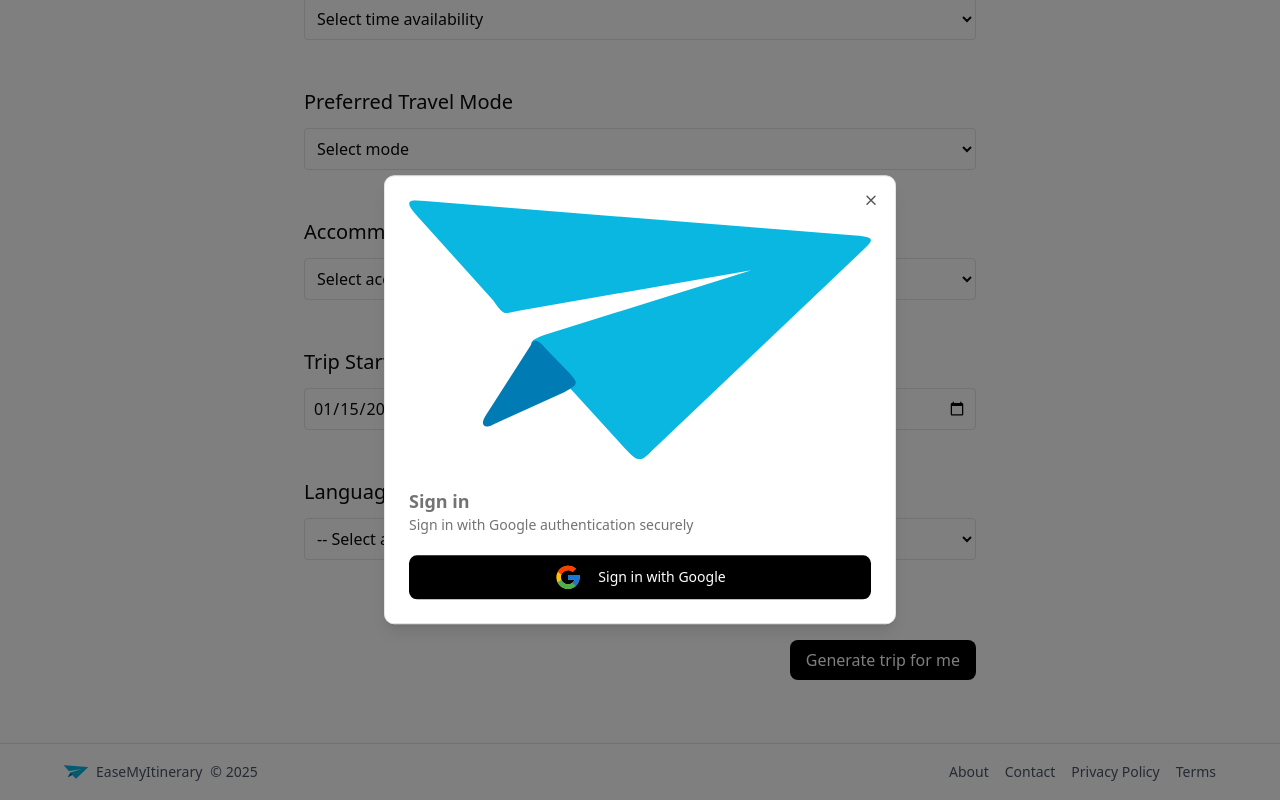
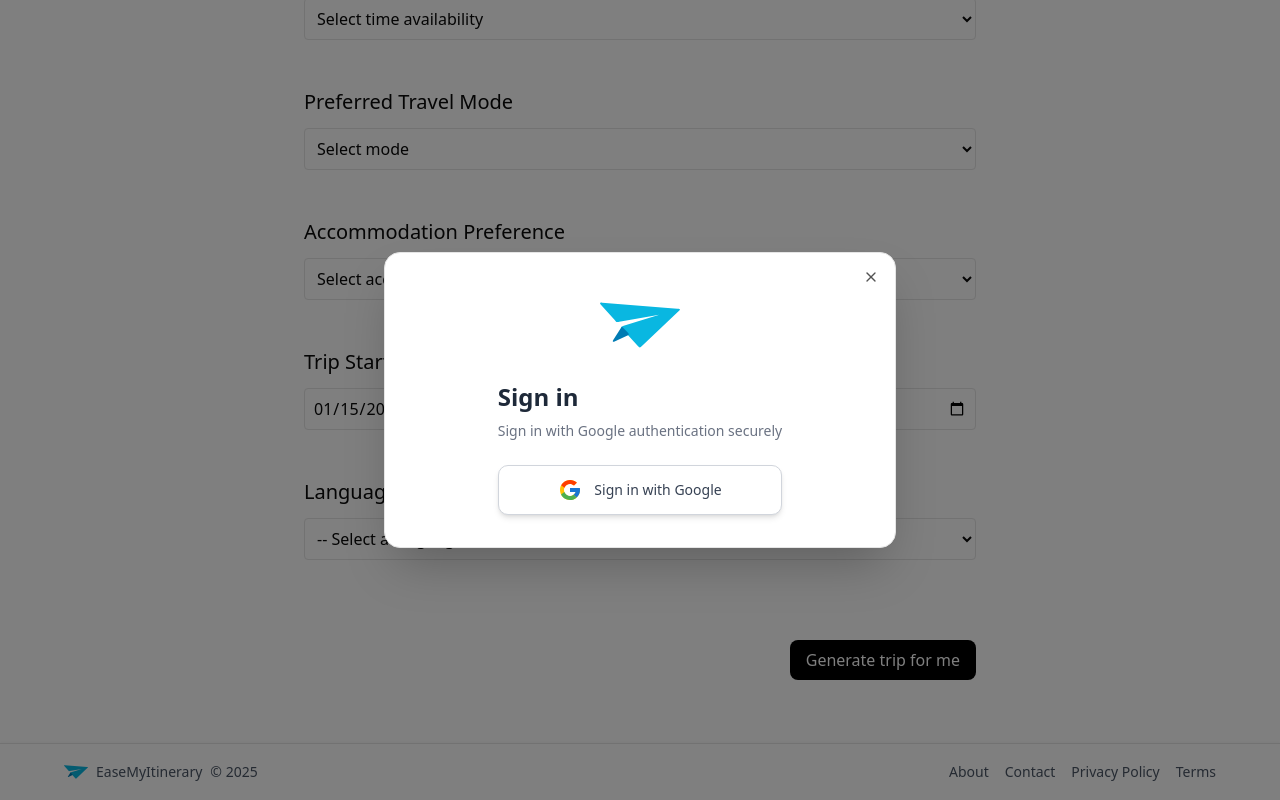
Before and after one commit to Vaiibhaav/EaseMyItinerary, a React (Vite) app: page /create-trip in a window 1280 px wide. Both pictures are taken after typing "Sample", "Sample", "Sample", "2020-01-15" into the empty fields and a click on the button "Generate trip for me". Shown: the part 914-1714 px from the top of the page. Built offline with nearby package versions, Linux system fonts and the light colour scheme; no server answers.

Commit message:
Login Pop up updated

```diff
--- a/src/create-trip/index.jsx
+++ b/src/create-trip/index.jsx
@@ -303,17 +303,26 @@
 
 				{/* We removed inline itinerary rendering — the app now navigates to /view-trip/:id */}
 				<Dialog open={openDialog}>
-					<DialogContent>
-						<DialogHeader>
+					<DialogContent className="max-w-md rounded-2xl shadow-2xl p-8 bg-white">
+						<DialogHeader className="flex flex-col items-center text-center">
 							<DialogDescription>
-								<img src="/logo.svg" alt="logo" />
-								<h2 className="font-bold text-lg mt-7">Sign in</h2>
-								<p>Sign in with Google authentication securely</p>
+								<img
+									src="/logo.svg"
+									alt="logo"
+									className="w-20 h-20 mx-auto mb-4"
+								/>
+								<h2 className="font-bold text-2xl text-gray-800 mt-4">
+									Sign in
+								</h2>
+								<p className="text-gray-500 text-sm mt-2">
+									Sign in with Google authentication securely
+								</p>
+
 								<Button
 									onClick={login}
-									className="w-full mt-5 flex gap-4 items-center justify-center"
+									className="w-full mt-6 flex gap-3 items-center justify-center px-6 py-3 rounded-lg border border-gray-300 bg-white text-gray-700 font-medium hover:bg-gray-50 shadow-md"
 								>
-									<FcGoogle className="h-7 w-7" />
+									<FcGoogle className="h-6 w-6" />
 									Sign in with Google
 								</Button>
 							</DialogDescription>
```
